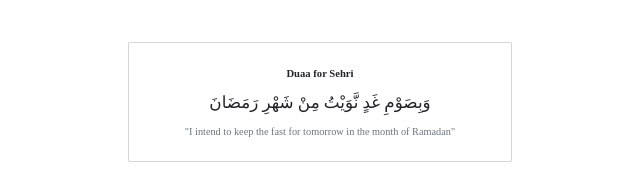
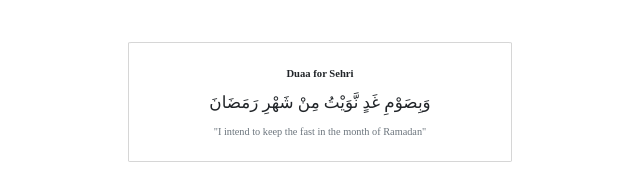
Before and after one commit to ProductCoach/ProductCoach.github.io, a plain HTML site: page projects/iftarTimings/index.html in a window 1280 px wide. Shown: the part 1215-1398 px from the top of the page, 320-960 px from the left. Drawn offline with nearby package versions, Linux system fonts and the light colour scheme.

Commit message:
Updated translation of Sehri dua

```diff
--- a/projects/iftarTimings/index.html
+++ b/projects/iftarTimings/index.html
@@ -103,7 +103,7 @@
             وَبِصَوْمِ غَدٍ نَّوَيْتُ مِنْ شَهْرِ رَمَضَانَ
         </div>
         <div class="sduameaning text-muted">
-            "I intend to keep the fast for tomorrow in the month of Ramadan"
+            "I intend to keep the fast in the month of Ramadan"
         </div>
     </div>
 
```
